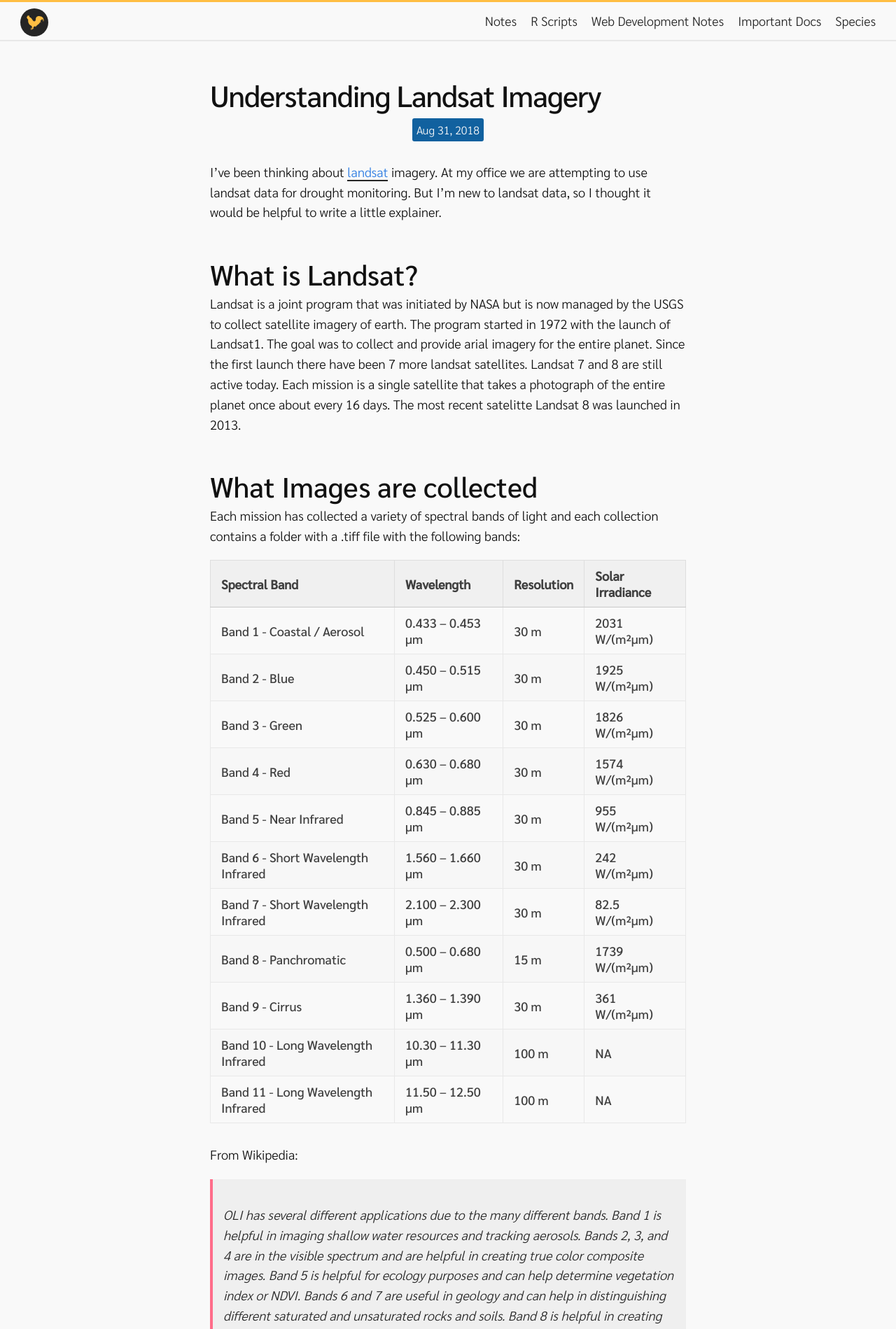
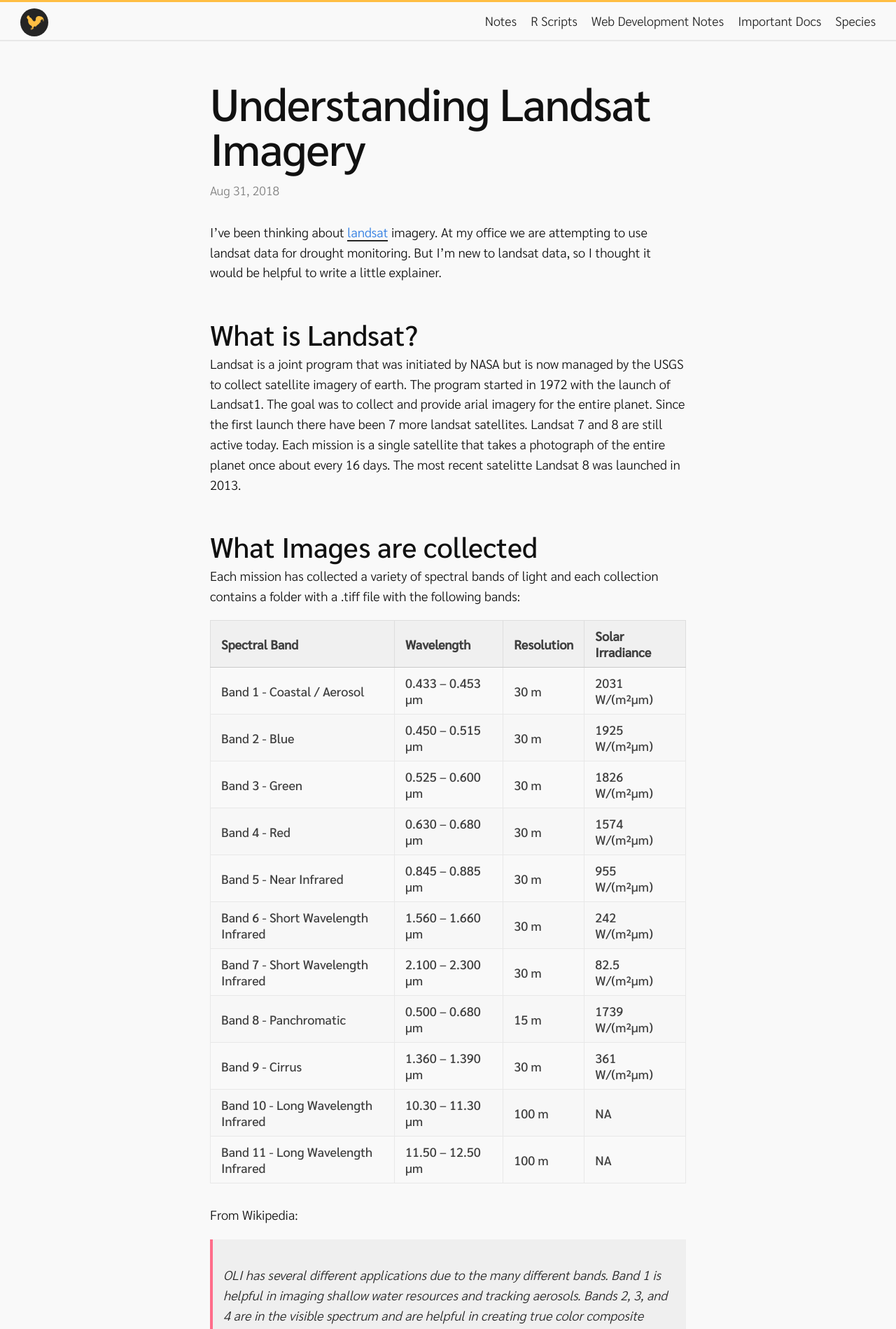
Before and after one commit to mschmidty/bio_notes, a Jekyll site: the page built from notes/_posts/2018-08-31-understanding_landsat_imagery.md, in a window 1280 px wide. Shown: the top 1899 px of the page at 70% size. Built offline with Jekyll 4.4.1, drawn with Linux system fonts in a browser that asks for light colours.

Commit message:
added sidebar, reformat date

```diff
--- a/_layouts/article-list.html
+++ b/_layouts/article-list.html
@@ -3,9 +3,9 @@
 ---
 
 
-<section>
+
 <ul class="article-list">
-  {% for post in site.categories.[page.category] %}
+{% for post in site.categories[page.category] %}
   <li>
     <h1 class="post-link-title"><a href="{{ post.url | relative_url}}">{{ post.title }}</a></h1>
     <sub class="post-date">{{ post.date | date: '%B %d, %Y' }}</sub>
@@ -14,4 +14,3 @@
 
 {% endfor %}
 </ul>
-</section>
--- a/_layouts/post.html
+++ b/_layouts/post.html
@@ -6,7 +6,7 @@
   <header class="post-header">
     <h1 class="post-title p-name" itemprop="name headline">{{ page.title | escape }}</h1>
     <p class="post-meta">
-      <time class="dt-published" datetime="{{ page.date | date_to_xmlschema }}" itemprop="datePublished">
+      <time class="post-date" datetime="{{ page.date | date_to_xmlschema }}" itemprop="datePublished">
         {%- assign date_format = site.minima.date_format | default: "%b %-d, %Y" -%}
         {{ page.date | date: date_format }}
       </time>
--- a/_sass/overwrite/all-content.scss
+++ b/_sass/overwrite/all-content.scss
@@ -62,28 +62,17 @@
 /*-----------------------------------------------------
 ----Page
 -----------------------------------------------------*/
-section.primary-section{
-  width:100%;
-  padding:50px 0;
-  &:nth-of-type(2n){
-    background:$light-grey;
-  }
-  >h1 {
-    font-size:6rem;
-    line-height:6rem;
-    font-family:$h2-font;
-    text-align:center;
-  }
-  >p{
-    color:$grey;
-    text-align:center;
-  }
+.flex-layout{
+  display:flex;
+  flex-wrap: wrap;
 }
-.primary-section-first{
-
-  background:$background-color;
-  //box-shadow:4px 4px 25px rgba(0,0,0,0.5);
-  margin-bottom:50px;
+.main-sidebar{
+  padding-top:65px;
+}
+.sidebar-content {
+  border-top:3px solid $yellow;
+  background:$light-grey;
+  padding:1.5rem;
 }
 ul.article-list {
   list-style-type: none;
@@ -104,12 +93,12 @@
       color: $black;
     }
   }
-  .post-date{
-    font-size: 1.1rem;
-    font-weight:300;
-    display:block;
-    margin-bottom:10px;
-  }
+}
+.post-date{
+  font-size: 1.1rem;
+  font-weight:300;
+  display:block;
+  margin-bottom:10px;
 }
 .page-header {
   max-width:100%;
@@ -149,17 +138,10 @@
 .post {
   padding-top:3.5rem;
 }
-.post-meta{
-  text-align:center;
-  font-family:$h2-font;
+.post-title{
+  font-size:$post-title-size;
 }
-.dt-published {
-  color:$background-color;
-  font-size:1rem;
-  background:$primary-color;
-  padding:.35rem;
-  border-radius:3px;
-}
+
 .post-content p.caption {
   font-size:0.9rem;
   margin-top:-16px;
--- a/_sass/overwrite/text.scss
+++ b/_sass/overwrite/text.scss
@@ -3,6 +3,7 @@
 $h2-font:"Sarabun", sans-serif;
 $b-font: "Sarabun", serif;
 $font-size:1.15rem;
+$post-title-size:4rem;
 $body-font-weight:300;
 $header-font-weight:500;
 $header-font-weight-bold:700;
--- a/notes/_posts/2018-08-31-understanding_landsat_imagery.md
+++ b/notes/_posts/2018-08-31-understanding_landsat_imagery.md
@@ -33,7 +33,7 @@
 The last two bands are at 100m resolution and both in infrared.
 
 ## How to get the data.
-There are many ways to download landsat data.  The most useful method that I have found I wrote about [here]({{ site.baseurl }}{% post_url /notes/2018-08-13-better_way_to_work_with_LSAT %}).  It uses the command line tool `wget` and imagery stored on the Amazon AWS.
+There are many ways to download landsat data.  The most useful method that I have found I wrote about [here]({{ "/notes/2018-08-13-better_way_to_work_with_LSAT" | relative_url }}).  It uses the command line tool `wget` and imagery stored on the Amazon AWS.
 
 You can also use the [USGS Earth Explorer](https://earthexplorer.usgs.gov/), but when I tried it the tool was complicated and confusing.  But just in case, here is a [youtube tutorial on how to use Earth Explorer](https://www.youtube.com/watch?v=w4ZzqX5_W0o) just in case that seems like an route.
 
```
Also changed, not shown: _layouts/page.html (+11 -3 lines), Gemfile.lock, 1 other file. Lines whose indentation alone changed are shown as unchanged.
